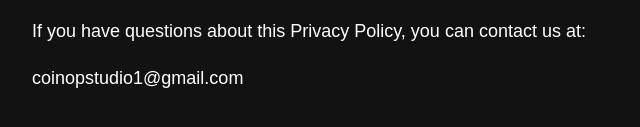
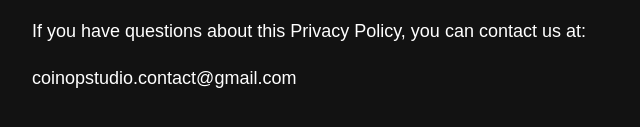
Before and after one commit to CoinOpStudio/privacy-policy, a plain HTML site: page privacy.html in a window 1280 px wide. Shown: the part 1708-1835 px from the top of the page, 208-848 px from the left. Drawn offline with Linux system fonts and the light colour scheme.

Commit message:
Update contact email in privacy policy

```diff
--- a/privacy.html
+++ b/privacy.html
@@ -102,7 +102,7 @@ If you have questions about this Privacy Policy, you can contact us at:
 </p>
 
 <p>
-coinopstudio1@gmail.com
+coinopstudio.contact@gmail.com
 </p>
 
 
```
